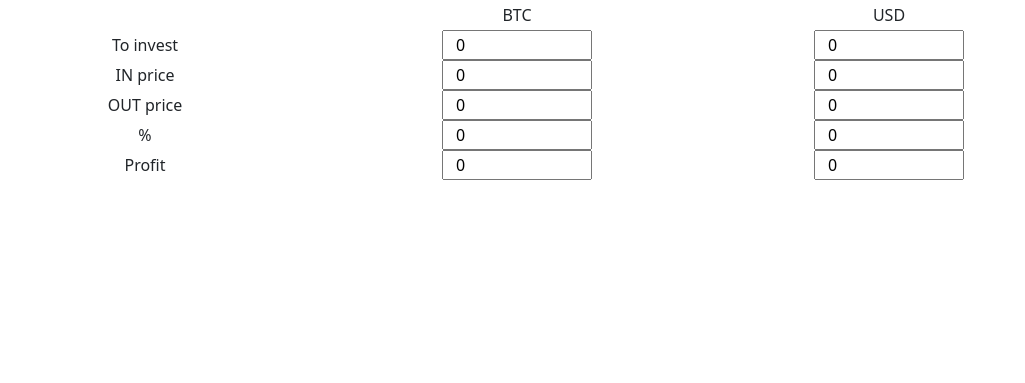
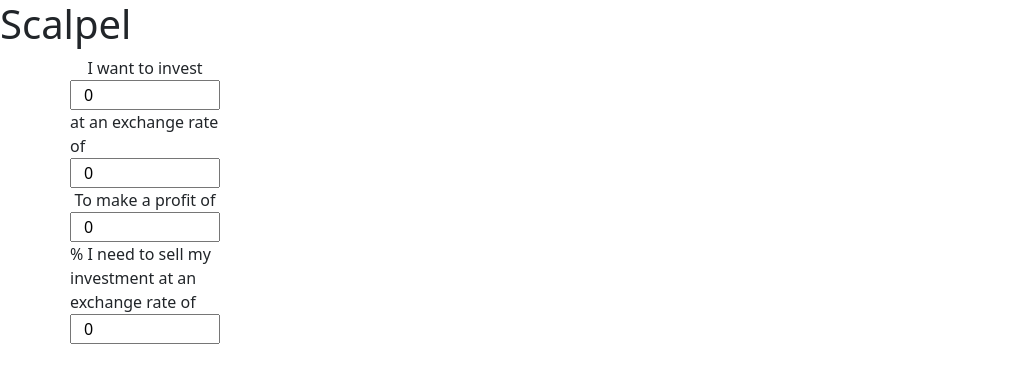
Before and after one commit to spokerman12/scalpel, a Flask app: page / in a window 1280 px wide. Shown: the top 383 px of the page, without its empty margins (0-1025 px from the left). Run offline with Flask 2, Linux system fonts and the light colour scheme.

Commit message:
Alternate schema

```diff
--- a/app/static/main.js
+++ b/app/static/main.js
@@ -1,50 +1,54 @@
-$(window).on('load', function() {
+// $(window).on('load', function() {
 
-  const toInvestBTC = $('#to_invest_btc')
-  const inPriceBTC = $('#in_price_btc')
-  const percentage = $('#percentage')
-  const outPriceBTC = $('#out_price_btc')
-  const profitBTC = $('#profit_btc')
-  const toInvestUSD = $('#to_invest_usd')
-  const inPriceUSD = $('#in_price_usd')
-  const outPriceUSD = $('#out_price_usd')
-  const profitUSD = $('#profit_usd')
+//   const toInvestBTC = $('#to_invest_btc')
+//   const inPriceBTC = $('#in_price_btc')
+//   const percentage = $('#percentage')
+//   const outPriceBTC = $('#out_price_btc')
+//   const profitBTC = $('#profit_btc')
+//   const toInvestUSD = $('#to_invest_usd')
+//   const inPriceUSD = $('#in_price_usd')
+//   const outPriceUSD = $('#out_price_usd')
+//   const profitUSD = $('#profit_usd')
 
-  const writableFields = [
-      toInvestBTC,
-      inPriceBTC,
-      percentage,
-      outPriceBTC
-  ]
+//   const writableFields = [
+//       toInvestBTC,
+//       inPriceBTC,
+//       percentage,
+//       outPriceBTC
+//   ]
 
-  for(i=0; i<writableFields.length; i++){
-    const field = writableFields[i][0]
-    field.addEventListener("keydown", event => {
-        updateFields(field)
-        console.log('updated')
-    })
-  }
+//   for(i=0; i<writableFields.length; i++){
+//     const field = writableFields[i][0]
+//     field.addEventListener("keydown", event => {
+//         updateFields(field)
+//         console.log('updated')
+//     })
+//   }
 
-});
+// });
 
 
-function updateFields(updatedField) {
-  const toInvestBTC = $('#to_invest_btc')
-  const inPriceBTC = $('#in_price_btc')
-  const percentage = $('#percentage')
-  const outPriceBTC = $('#out_price_btc')
-  const profitBTC = $('#profit_btc')
+// function updateFields(updatedField) {
+//   const toInvestBTC = $('#to_invest_btc')
+//   const inPriceBTC = $('#in_price_btc')
+//   const percentage = $('#percentage')
+//   const outPriceBTC = $('#out_price_btc')
+//   const profitBTC = $('#profit_btc')
 
-  const priceDifference = inPriceBTC.val() - outPriceBTC.val()
+//   const priceDifference = inPriceBTC.val() - outPriceBTC.val()
 
-  switch(updatedField.id) {
-    case 'to_invest_btc':
-    case 'in_price_btc':
-    case 'out_price_btc':
-      percentage.val(outPriceBTC.val() * 100 / inPriceBTC.val())
-      break;
-    case 'percentage':
-      outPriceBTC.val(percentage.val() * priceDifference)
-  }
-  profitBTC.val(toInvestBTC.val() * priceDifference)
-}
+//   switch(updatedField.id) {
+//     case 'to_invest_btc':
+//     case 'in_price_btc':
+//     case 'out_price_btc':
+//       percentage.val(outPriceBTC.val() * 100 / inPriceBTC.val())
+//       break;
+//     case 'percentage':
+//       outPriceBTC.val(percentage.val() * priceDifference)
+//   }
+//   profitBTC.val(toInvestBTC.val() * priceDifference)
+// }
+
+(async()=>
+  console.log('\nREQUEST 3', await(await fetch('https://api.coindesk.com/v1/bpi/currentprice.json')).json())
+)();
--- a/app/templates/index.html
+++ b/app/templates/index.html
@@ -12,8 +12,9 @@
 
     <title>Scalpel</title>
 </head>
-
+<!--
 <body>
+    <h1>Scalpel</h1>
     <script src="https://cdn.jsdelivr.net/npm/bootstrap@5.0.0-beta2/dist/js/bootstrap.bundle.min.js" integrity="sha384-b5kHyXgcpbZJO/tY9Ul7kGkf1S0CWuKcCD38l8YkeH8z8QjE0GmW1gYU5S9FOnJ0" crossorigin="anonymous"></script>
     <div class="container">
         <div class="col">
@@ -77,8 +78,26 @@
             </div>
         </div>
       </div>
+</body> -->
+
+
+<body>
+    <h1>Scalpel</h1>
+    <script src="https://cdn.jsdelivr.net/npm/bootstrap@5.0.0-beta2/dist/js/bootstrap.bundle.min.js" integrity="sha384-b5kHyXgcpbZJO/tY9Ul7kGkf1S0CWuKcCD38l8YkeH8z8QjE0GmW1gYU5S9FOnJ0" crossorigin="anonymous"></script>
+    <div class="container">
+        <div class="col">
+            <div class="row">
+                I want to invest
+                <input type="number" id="to_invest_btc" value="0" min="0" step="0.0000001">
+                at an exchange rate of
+                <input type="number" id="in_price_btc" value="0" min="0" step="0.0000001">
+                To make a profit of
+                <input type="number" id="percentage" readonly value="0" step="0.01">%
+                I need to sell my investment at an exchange rate of
+                <input type="number" id="out_price_btc" value="0" step="0.0000001">
+            </div>
+        </div>
+    </div>
 </body>
 
-
-
 </html>
```
